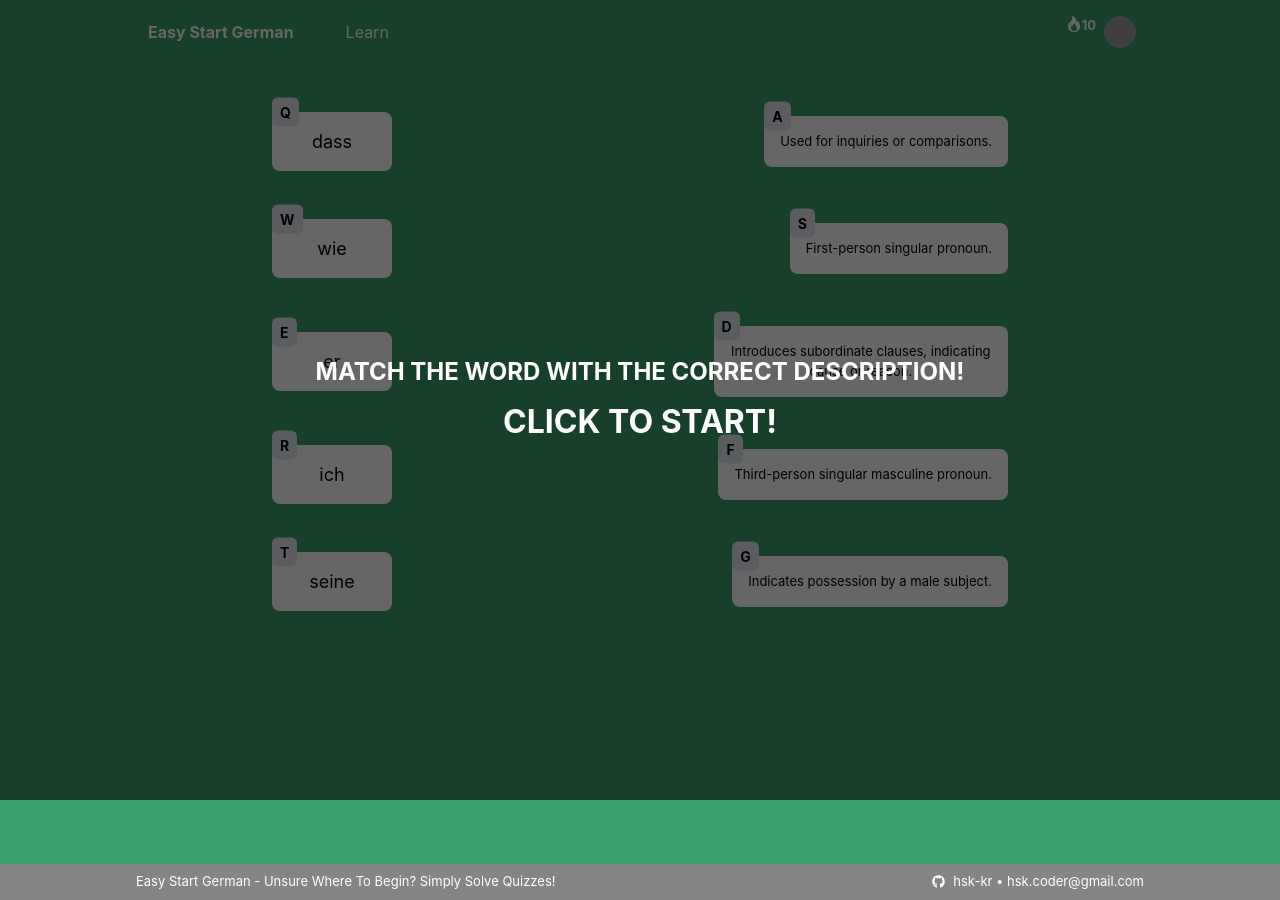
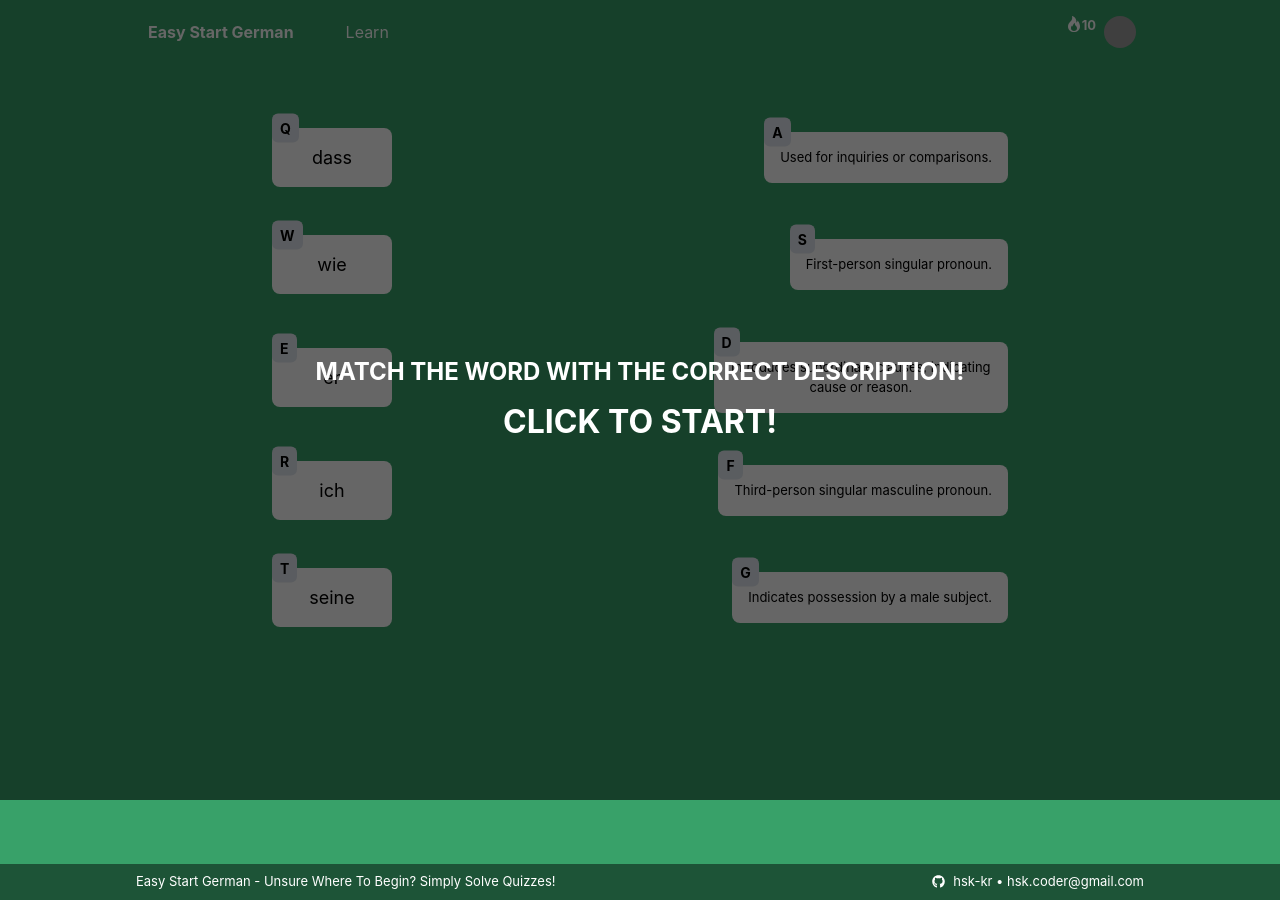
Before and after one commit to hsk-kr/easy-german-start, a React (Vite) app: page /game in a window 1280 px wide. Built offline with nearby package versions, Linux system fonts and the light colour scheme; grey boxes are pictures that could not be loaded.

Commit message:
feat: GetLessonFromParams
- to use the same logic from CompletePage, the logic that gets a lesson with params is componentized.
- added `bgGreen` prop to DefaultTemplate. When it scrolls, it showed white part between header and body.
- changed padding-top of game components to 16 from 12.

```diff
--- a/src/App.tsx
+++ b/src/App.tsx
@@ -4,6 +4,7 @@ import HomePage from './pages/HomePage';
 import LearnPage from './pages/LearnPage';
 import ProfilePage from './pages/ProfilePage';
 import GamePage from './pages/GamePage';
+import CompletePage from './pages/CompletePage';
 import './dayjs';
 import './anim.css';
 
@@ -24,6 +25,10 @@ const router = createBrowserRouter([
     path: 'game',
     element: <GamePage />,
   },
+  {
+    path: 'complete',
+    element: <CompletePage />,
+  },
 ]);
 
 function App() {
--- a/src/components/BlankFillGame/index.tsx
+++ b/src/components/BlankFillGame/index.tsx
@@ -55,7 +55,7 @@ const BlankFillGame = ({ lesson, onClear }: BlankFillGameProps) => {
             : 'Select letters in the right order!'
         }
       />
-      <Container maxW="container.md" pt={[4, 12]} p={4}>
+      <Container maxW="container.md" pt={[4, 16]} p={4}>
         <Flex flexDir="column" gap={8}>
           <Progress colorScheme="blue" value={progress} />
           <Description>{currentWord?.desc}</Description>
--- a/src/components/DefaultTemplate/index.tsx
+++ b/src/components/DefaultTemplate/index.tsx
@@ -6,16 +6,18 @@ import Footer from '../Footer';
 interface DefaultTemplateProps {
   children?: ReactNode;
   disablePadding?: boolean;
+  bgGreen?: boolean;
 }
 
 function DefaultTemplate({
   children,
   disablePadding = false,
+  bgGreen = false,
 }: DefaultTemplateProps) {
   const boxProps = disablePadding ? { pt: 16 } : { px: 4, pb: 12, pt: 28 };
 
   return (
-    <Box>
+    <Box bg={bgGreen ? 'green.500' : ''}>
       <Header />
       <Box {...boxProps}>{children}</Box>
       <Footer />
--- /dev/null
+++ b/src/components/GetLessonFromParams/index.tsx
@@ -0,0 +1,64 @@
+import { useEffect } from 'react';
+import { useNavigate, useSearchParams } from 'react-router-dom';
+import useLessons from '../../hooks/useLessons';
+import { Lesson } from '../../types/lesson';
+
+type SearchParam = { section: number; lesson: number };
+
+interface GetLessonFromParamsProps {
+  onLoad: (lesson: Lesson) => void;
+}
+
+const GetLessonFromParams = ({ onLoad }: GetLessonFromParamsProps) => {
+  const [searchParams] = useSearchParams();
+  const { sections } = useLessons();
+  const navigate = useNavigate();
+
+  const getSearchParamAsNumber = (pName: string): number | null => {
+    const nParam = Number(searchParams.get(pName));
+    return Number.isNaN(nParam) ? null : nParam;
+  };
+
+  const getParams = (): SearchParam => {
+    const section = getSearchParamAsNumber('section') ?? -1;
+    const lesson = getSearchParamAsNumber('lesson') ?? -1;
+
+    return { section, lesson };
+  };
+
+  // if it redirects, returns true. Otherwise, returns false.
+  const redirectHomeIfParamsIsInvalid = ({ section, lesson }: SearchParam) => {
+    try {
+      if (section < 0 || lesson < 0) {
+        throw new Error('section or lesson are not a valid index.');
+      }
+
+      if (
+        section >= sections.length ||
+        lesson >= sections[section].lessons.length
+      ) {
+        throw new Error('section or lesson are out of index range');
+      }
+    } catch {
+      navigate('/');
+      return true;
+    }
+
+    return false;
+  };
+
+  const getLesson = (section: number, lesson: number) =>
+    sections[section].lessons[lesson];
+
+  useEffect(() => {
+    const { section, lesson } = getParams();
+    if (!redirectHomeIfParamsIsInvalid({ section, lesson })) {
+      onLoad(getLesson(section, lesson));
+    }
+    // eslint-disable-next-line react-hooks/exhaustive-deps
+  }, []);
+
+  return null;
+};
+
+export default GetLessonFromParams;
--- a/src/components/MatchGame/index.tsx
+++ b/src/components/MatchGame/index.tsx
@@ -84,7 +84,7 @@ const MatchGame = ({ lesson, onClear }: MatchGameProps) => {
   return (
     <Box bgColor="green.500" minH="100svh">
       <Guide message="Match the word with the correct description!" />
-      <Container maxW="container.md" pt={[4, 12]} p={4}>
+      <Container maxW="container.md" pt={[4, 16]} p={4}>
         <WordPairs
           left={currentRoundWordPairs.left}
           right={currentRoundWordPairs.right}
--- a/src/components/TranslationPuzzleGame/index.tsx
+++ b/src/components/TranslationPuzzleGame/index.tsx
@@ -295,7 +295,7 @@ const TranslationPuzzleGame = ({
     <Box bgColor="green.500" minH="100svh">
       <Shortcut />
       <Guide message={'Select Words in the right order!'} />
-      <Container maxW="container.md" pt={[4, 12]} p={4}>
+      <Container maxW="container.md" pt={[4, 16]} p={4}>
         <Flex flexDir="column" gap={8}>
           <Progress colorScheme="blue" value={progress} />
           {existPuzzle && (
--- /dev/null
+++ b/src/pages/CompletePage/index.tsx
@@ -0,0 +1,21 @@
+import { useState } from 'react';
+import DefaultTemplate from '../../components/DefaultTemplate';
+import GetLessonFromParams from '../../components/GetLessonFromParams';
+import { Lesson } from '../../types/lesson';
+
+function CompletePage() {
+  const [currentLesson, setCurrentLesson] = useState<Lesson | undefined>(
+    undefined
+  );
+
+  console.log(currentLesson);
+
+  return (
+    <DefaultTemplate disablePadding>
+      <GetLessonFromParams onLoad={(lesson) => setCurrentLesson(lesson)} />
+      Complete
+    </DefaultTemplate>
+  );
+}
+
+export default CompletePage;
--- a/src/pages/GamePage/index.tsx
+++ b/src/pages/GamePage/index.tsx
@@ -1,57 +1,20 @@
 import { useMemo, useState } from 'react';
-import { useNavigate, useSearchParams } from 'react-router-dom';
-import useLessons from '../../hooks/useLessons';
 import DefaultTemplate from '../../components/DefaultTemplate';
 import TranslationPuzzleGame from '../../components/TranslationPuzzleGame';
 import BlankFillGame from '../../components/BlankFillGame';
 import MatchGame from '../../components/MatchGame';
-
-type SearchParam = { section: number; lesson: number };
+import GetLessonFromParams from '../../components/GetLessonFromParams';
+import { Lesson } from '../../types/lesson';
 
 const GamePage = () => {
   const [stage, setStage] = useState(0);
-  const [searchParams] = useSearchParams();
-  const { sections } = useLessons();
-  const navigate = useNavigate();
-
-  const getSearchParamAsNumber = (pName: string): number | null => {
-    const nParam = Number(searchParams.get(pName));
-    return Number.isNaN(nParam) ? null : nParam;
-  };
-
-  const getParams = (): SearchParam => {
-    const section = getSearchParamAsNumber('section') ?? -1;
-    const lesson = getSearchParamAsNumber('lesson') ?? -1;
-
-    return { section, lesson };
-  };
-
-  const redirectHomeIfParamsIsInvalid = ({ section, lesson }: SearchParam) => {
-    try {
-      if (section < 0 || lesson < 0) {
-        throw new Error('section or lesson are not a valid index.');
-      }
-
-      if (
-        section >= sections.length ||
-        lesson >= sections[section].lessons.length
-      ) {
-        throw new Error('section or lesson are out of index range');
-      }
-    } catch {
-      navigate('/');
-    }
-  };
-
-  const getLesson = (section: number, lesson: number) =>
-    sections[section].lessons[lesson];
-
-  const { section, lesson } = getParams();
-  redirectHomeIfParamsIsInvalid({ section, lesson });
-
-  const currentLesson = getLesson(section, lesson);
+  const [currentLesson, setCurrentLesson] = useState<Lesson | undefined>(
+    undefined
+  );
 
   const game = useMemo(() => {
+    if (!currentLesson) return null;
+
     const nextStage = () => setStage((prevStage) => prevStage + 1);
     switch (stage) {
       case 0:
@@ -67,7 +30,12 @@ const GamePage = () => {
     }
   }, [currentLesson, stage]);
 
-  return <DefaultTemplate disablePadding={true}>{game}</DefaultTemplate>;
+  return (
+    <DefaultTemplate disablePadding bgGreen>
+      <GetLessonFromParams onLoad={(lesson) => setCurrentLesson(lesson)} />
+      {game}
+    </DefaultTemplate>
+  );
 };
 
 export default GamePage;
```
